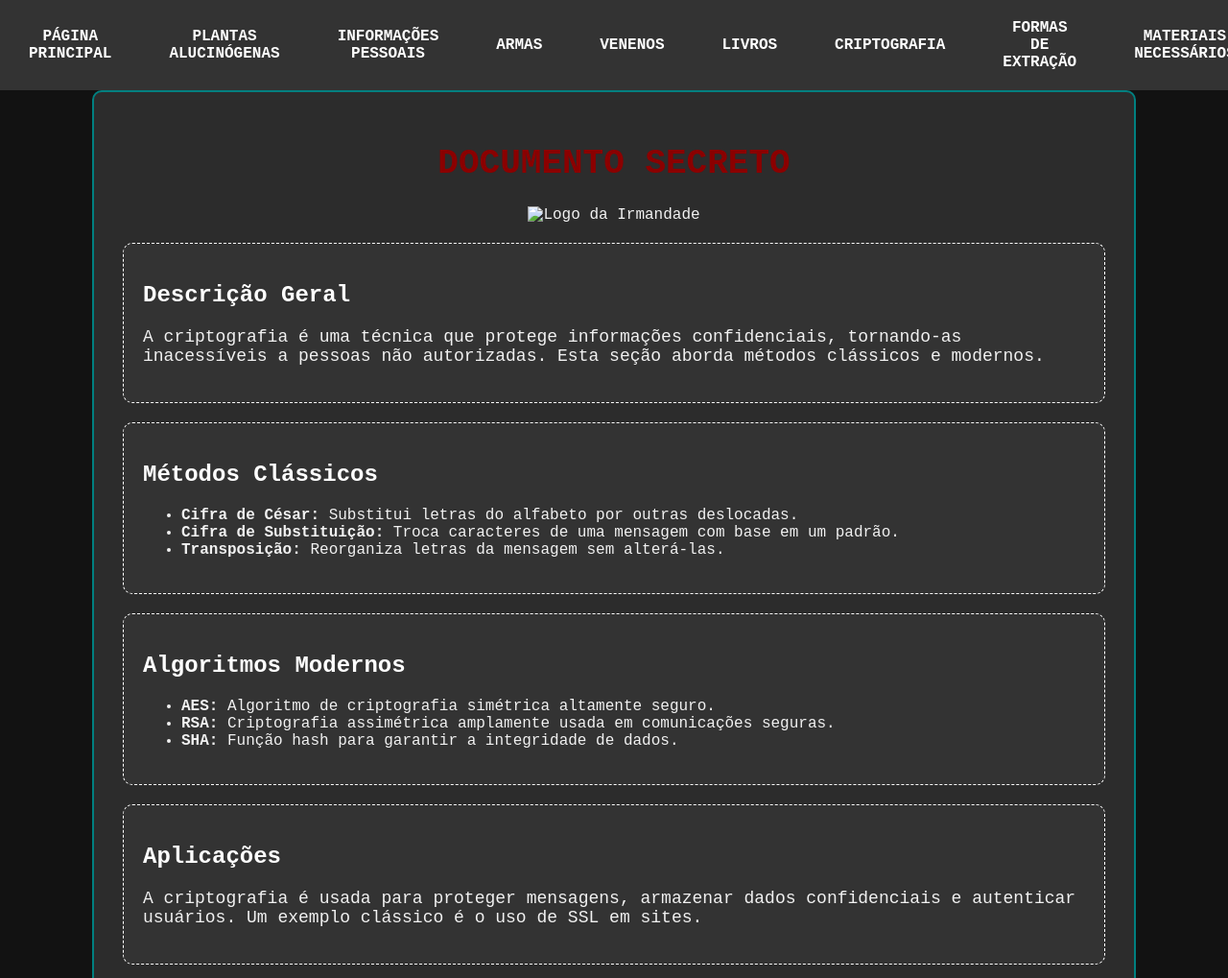
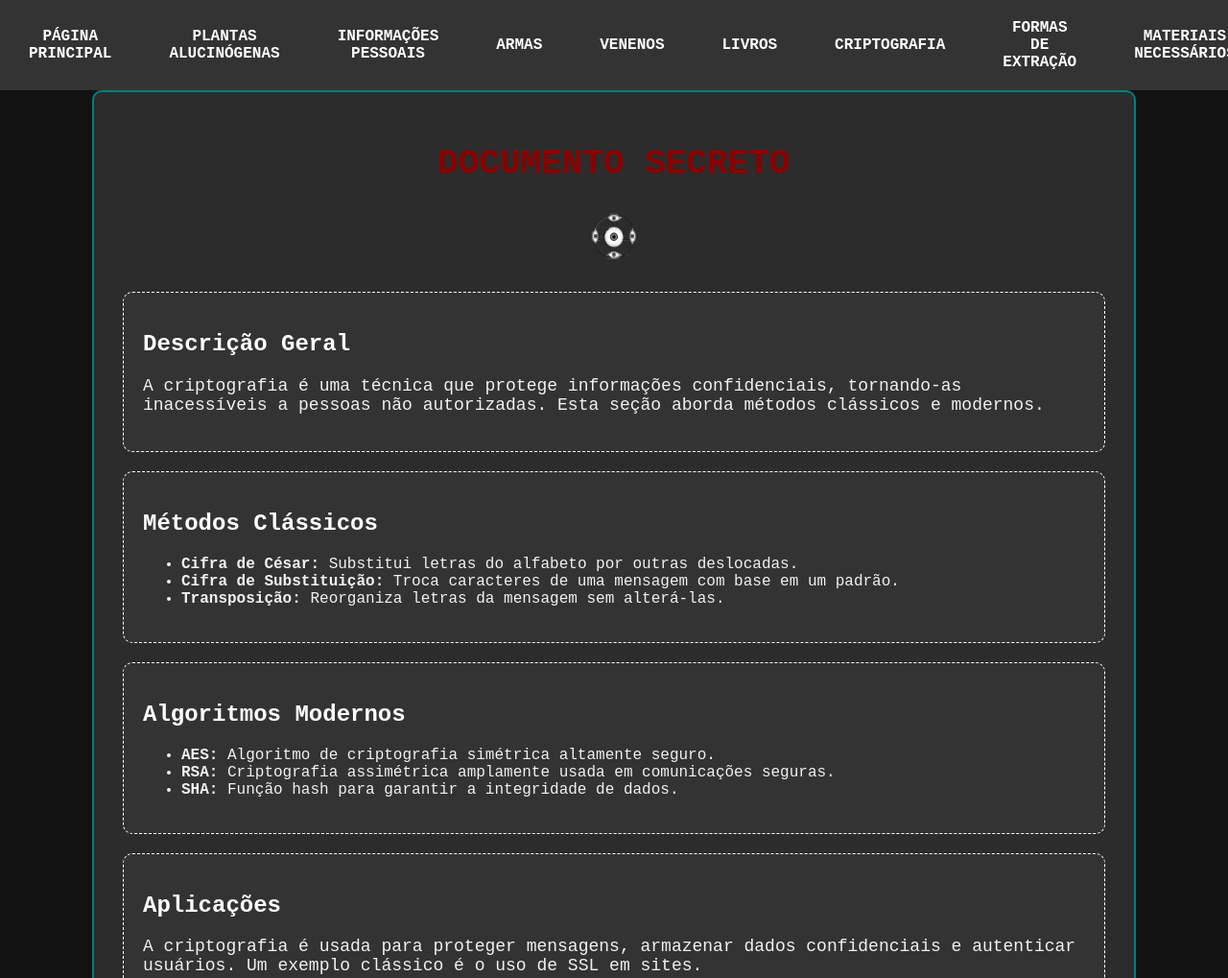
Before and after one commit to 98Caracteres/Secreto, a plain HTML site: page criptografia.html in a window 1280 px wide. Shown: the top 1019 px of the page at 96% size. Drawn offline with Linux system fonts and the light colour scheme.

Commit message:
Update criptografia.html

```diff
--- a/criptografia.html
+++ b/criptografia.html
@@ -26,7 +26,8 @@
     <div class="container">
         <div class="header">
             <h1>documento secreto</h1>
-            <div align="center"><img src="imagens_pp/logo.png" alt="Logo da Irmandade" width="63" height="52" align="center"></div>
+            <div align="center"><img src="https://98Caracteres.github.io/Secreto/logo.png" alt="Logo da Irmandade" width="60" height="64" class="logo">
+</div>
         </div>
 
         <div class="section">
```
